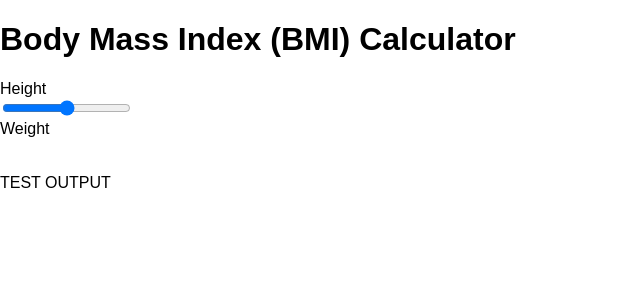
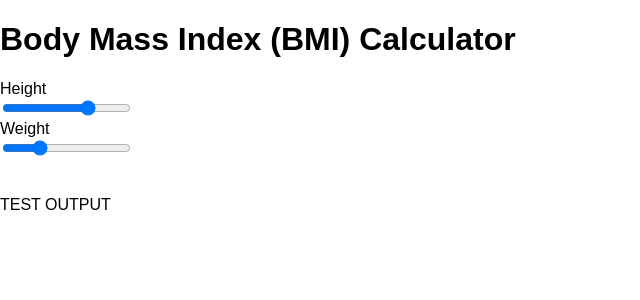
Before and after one commit to jakezappin/BMI_Calculator, a React (Create React App) app: page / in a window 1280 px wide. Shown: the top 300 px of the page, without its empty margins (0-640 px from the left). Built offline with nearby package versions, Linux system fonts and the light colour scheme.

Commit message:
Finsihed range components

```diff
--- a/src/App.js
+++ b/src/App.js
@@ -1,7 +1,7 @@
 import React, { Component } from 'react';
 import './App.css';
-import Range from "./components/range"
-import Output from "./components/output"
+import Range from "./components/Range"
+import Output from "./components/Output"
 
 
 class App extends Component {
@@ -16,6 +16,18 @@ class App extends Component {
     }
   }
 
+  heightChange(height){
+    this.setState({height: height}, function(){
+      console.log(this.state);
+    });
+  }
+
+  weightChange(weight){
+    this.setState({weight: weight}, function(){
+      console.log(this.state);
+    });
+  }
+
   render() {
     return (
       <div className="App">
@@ -25,11 +37,12 @@ class App extends Component {
 
           <div>
             <label>Height</label>
-            <Range />
+            <Range value={this.state.height} onChange={this.heightChange.bind(this)}/>
           </div>
 
           <div>
             <label>Weight</label>
+            <Range value={this.state.weight} onChange={this.weightChange.bind(this)}/>
           </div>
 
         </form>
--- a/src/components/range.js
+++ b/src/components/range.js
@@ -2,10 +2,37 @@ import React, { Component } from 'react';
 
 
 class Range extends Component {
+
+  constructor(props){
+    super(props);
+
+    this.state = {
+      value: props.value
+    }
+  }
+
+  static defaultProps = {
+    min: 0,
+    max: 245,
+    step: 1
+  }
+
+  onChange(event){
+    this.props.onChange(this.state.value)
+    this.setState({value: event.target.value})
+  }
+
   render() {
     return (
       <div className="range">
-        <input type="range" />
+        <input
+          type="range"
+          value={this.state.value}
+          min={this.props.min}
+          max={this.props.max}
+          step={this.props.step}
+          onChange={this.onChange.bind(this)}
+        />
       </div>
     );
   }
```
